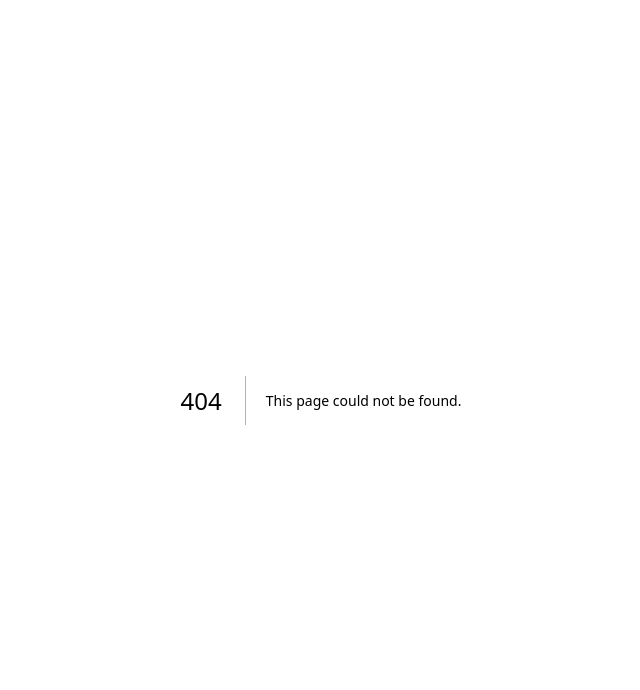
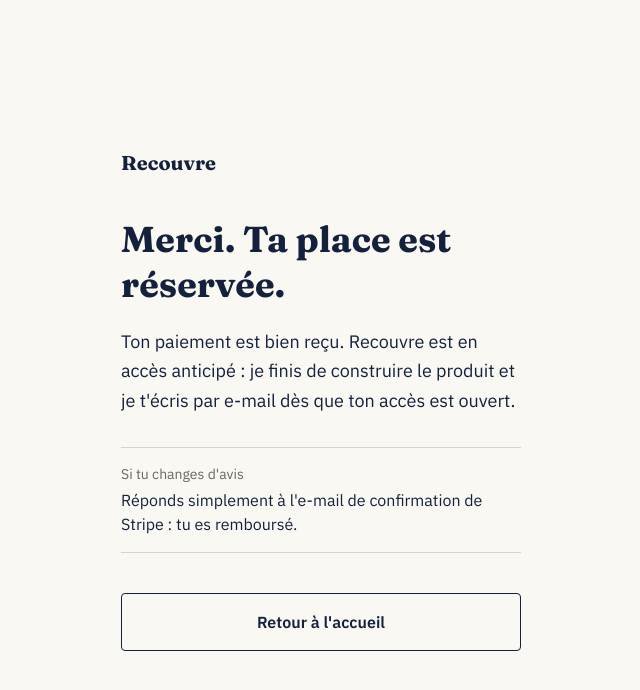
Before and after one commit to RyzoxDev/recouvre, a Next.js app: page /merci in a window 1280 px wide. Before the commit this address had no page. Shown: the top 690 px of the page, without its empty margins (319-959 px from the left). Built offline with nearby package versions, Linux system fonts and the light colour scheme.

Commit message:
Create page.tsx

```diff
--- /dev/null
+++ b/app/merci/page.tsx
@@ -0,0 +1,36 @@
+export const metadata = {
+  title: "Merci, ta place est réservée, Recouvre",
+};
+
+export default function Merci() {
+  return (
+    <main className="mx-auto flex min-h-screen max-w-md flex-col justify-center px-6">
+      <p className="font-titre text-xl font-bold">Recouvre</p>
+
+      <h1 className="mt-10 font-titre text-4xl font-bold leading-tight">
+        Merci. Ta place est réservée.
+      </h1>
+
+      <p className="mt-5 text-lg leading-relaxed">
+        Ton paiement est bien reçu. Recouvre est en accès anticipé : je finis
+        de construire le produit et je t'écris par e-mail dès que ton accès
+        est ouvert.
+      </p>
+
+      <div className="mt-8 border-y border-filet py-4">
+        <p className="text-sm text-gris">Si tu changes d'avis</p>
+        <p className="mt-1">
+          Réponds simplement à l'e-mail de confirmation de Stripe : tu es
+          remboursé.
+        </p>
+      </div>
+
+      <a
+        href="/"
+        className="mt-10 block rounded-sm border border-encre px-6 py-4 text-center font-semibold"
+      >
+        Retour à l'accueil
+      </a>
+    </main>
+  );
+}
```
